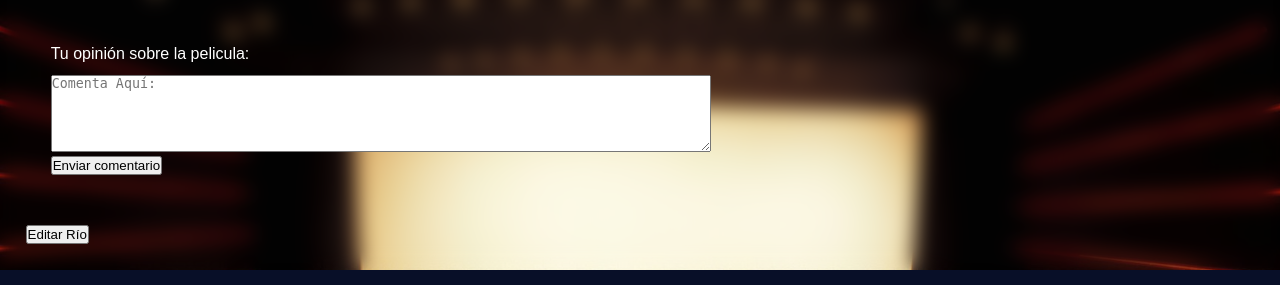
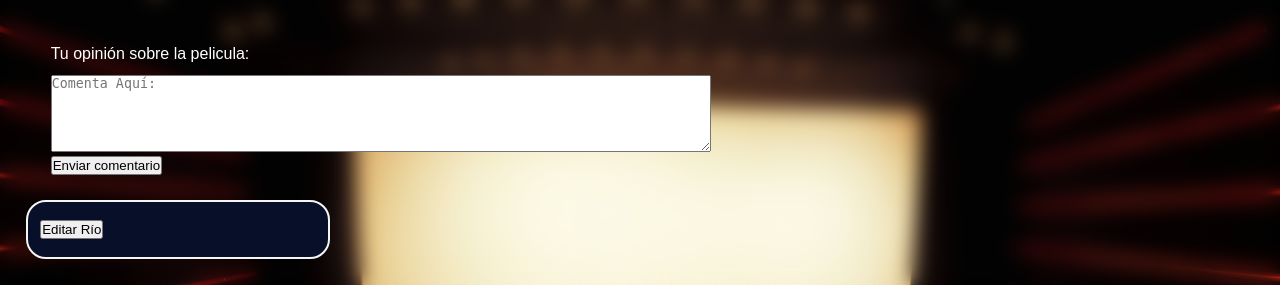
Before and after one commit to FacundoElizalde/Trabajo-Final-Programaci-n-II, a Flask app: a page that uses templates/peliculas.html in a window 1280 px wide. Shown: the part 828-1113 px from the top of the page. Run offline with Flask 3, Linux system fonts and the light colour scheme; the visitor is signed in with stand-in values (Sample User, id 1).

```diff
--- a/funciones/funciones.py
+++ b/funciones/funciones.py
@@ -2,7 +2,7 @@ from flask import session
 import json
 
 Generos = ["Comedia", "Drama", "Romance", "Ciencia Ficcion", "Accion", "Terror", "Western", "Documental", "Musical", "Thriller",
-           "Epico", "Belico", "Deportes", "Animacion"]
+           "Epico", "Belico", "Deportes", "Animacion", "Crimen"]
 
 Directores = ["Louis Leterrier", "Greta Gerwig", "Christoper Nolan", "Francis Ford Coppola", "Jaume Collet-Serra", "Jung Su-yee",
              "Steven Caple Jr.", "Stanley Kubrick", "Robert Zemeckis", "James Mangold", "Martin Scorsese", "Quentin Tarantino",
--- a/static/css/e_index.css
+++ b/static/css/e_index.css
@@ -290,6 +290,12 @@ h1{
     display: flex;
     flex-direction: row;
     flex-wrap: nowrap;
+    background-color: #080f28;
+    width: 275px;
+    margin-bottom: 2%;
+    padding: 1%;
+    border: 2px solid whitesmoke;
+    border-radius: 20px;
 }
 .editar_pelicula, .eliminar_pelicula{
     margin-top: 1%;
```
